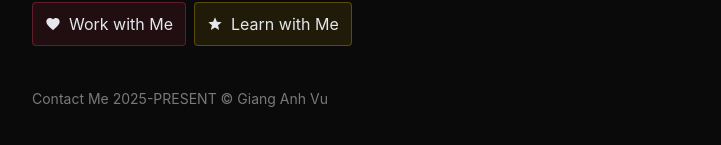
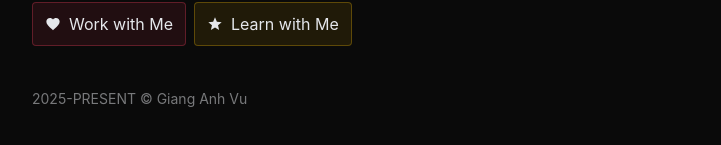
Before and after one commit to gvu07/Clone1, a Next.js app: page / in a window 1280 px wide. Shown: the part 967-1112 px from the top of the page, without its empty margins (272-993 px from the left). Built offline with nearby package versions, Linux system fonts and the light colour scheme; a web font is replaced by a local one.

Commit message:
Remove 'Contact Me' link from page

```diff
--- a/src/app/page.tsx
+++ b/src/app/page.tsx
@@ -128,7 +128,7 @@ export default function Home() {
               href="mailto:contact@gianganhvu.com"
               className="hover:underline"
             >
-              Contact Me
+
             </a>{' '}
             2025-PRESENT © Giang Anh Vu
           </span>
```
